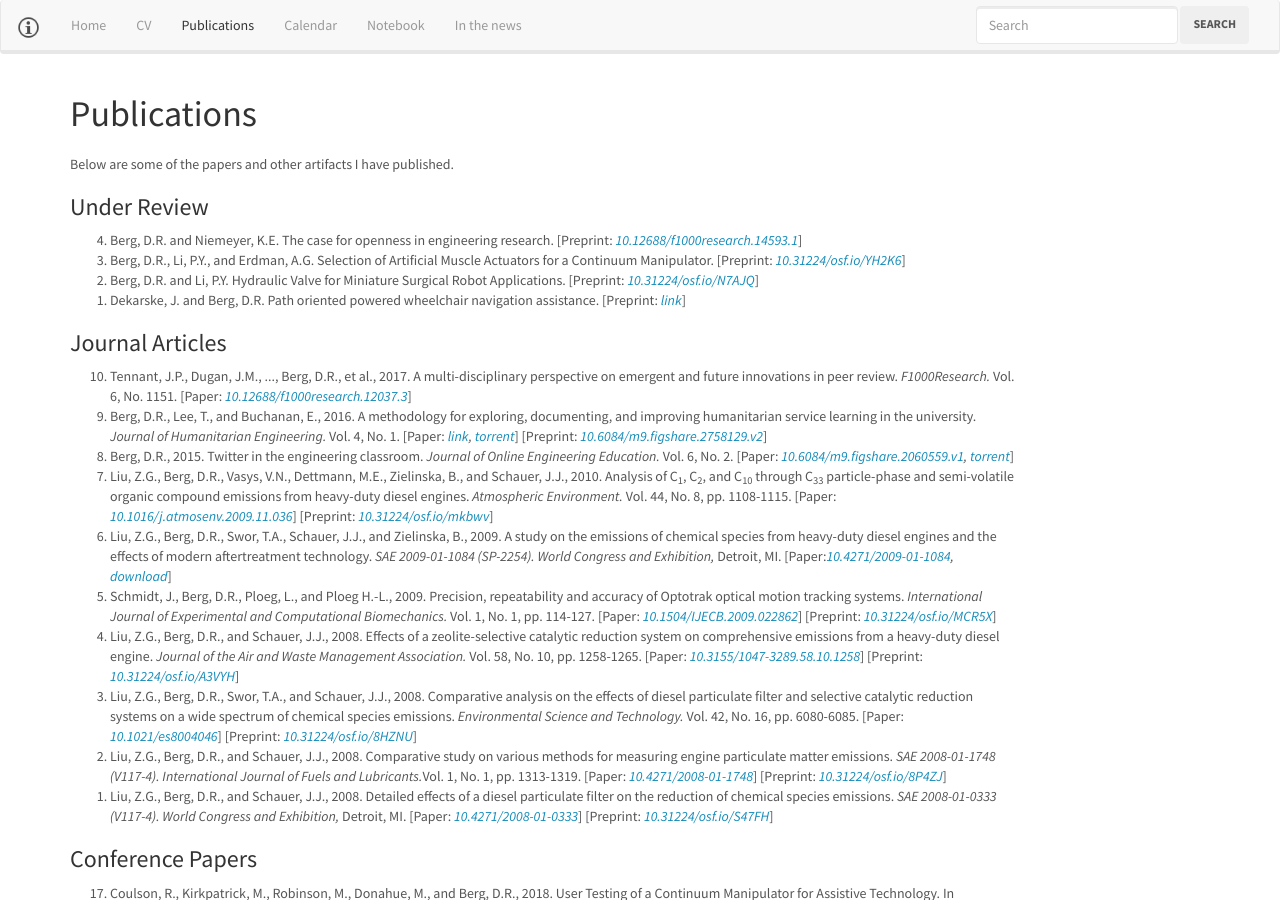
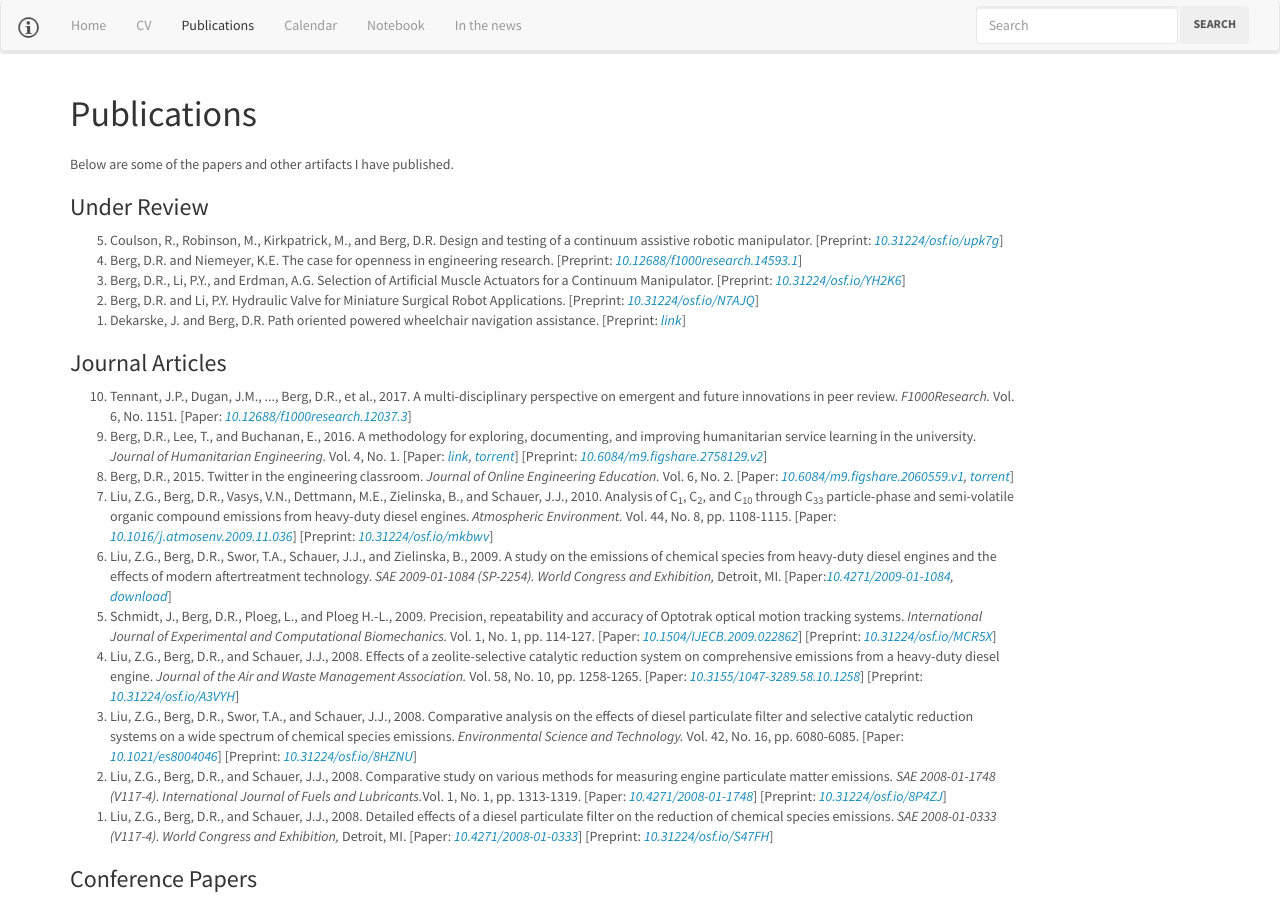
Before and after one commit to devinberg/devinberg.com, a Jekyll site: the page built from publications/index.md, in a window 1280 px wide and 900 px high. Built offline with Jekyll 4.4.1, drawn with Linux system fonts in a browser that asks for light colours; nearby versions of some CDN libraries; comment, search, counter and statistics services are not loaded.

Commit message:
new RobotREU preprint

```diff
--- a/publications/index.md
+++ b/publications/index.md
@@ -7,6 +7,8 @@ Below are some of the papers and other artifacts I have published.
 
 <h3>Under Review</h3>
 <ol reversed="">
+	<li>Coulson, R., Robinson, M., Kirkpatrick, M., and Berg, D.R. Design and testing of a continuum assistive robotic manipulator. [Preprint: <i><a href="http://doi.org/10.31224/osf.io/upk7g">10.31224/osf.io/upk7g</a></i>] <span data-badge-popover="right" data-badge-type="4" data-doi="10.31224/osf.io/upk7g" data-hide-no-mentions="true" class="altmetric-embed"></span></li>
+
 	<li>Berg, D.R. and Niemeyer, K.E. The case for openness in engineering research. [Preprint: <i><a href="http://dx.doi.org/10.12688/f1000research.14593.1">10.12688/f1000research.14593.1</a></i>] <span data-badge-popover="right" data-badge-type="4" data-doi="10.12688/f1000research.14593.1" data-hide-no-mentions="true" class="altmetric-embed"></span></li>
 
 	<li>Berg, D.R., Li, P.Y., and Erdman, A.G. Selection of Artificial Muscle Actuators for a Continuum Manipulator. [Preprint: <i><a href="https://dx.doi.org/10.31224/osf.io/YH2K6">10.31224/osf.io/YH2K6</a></i>] <span data-badge-popover="right" data-badge-type="4" data-doi="10.17605/OSF.IO/YH2K6" data-hide-no-mentions="true" class="altmetric-embed"></span></li>
```
